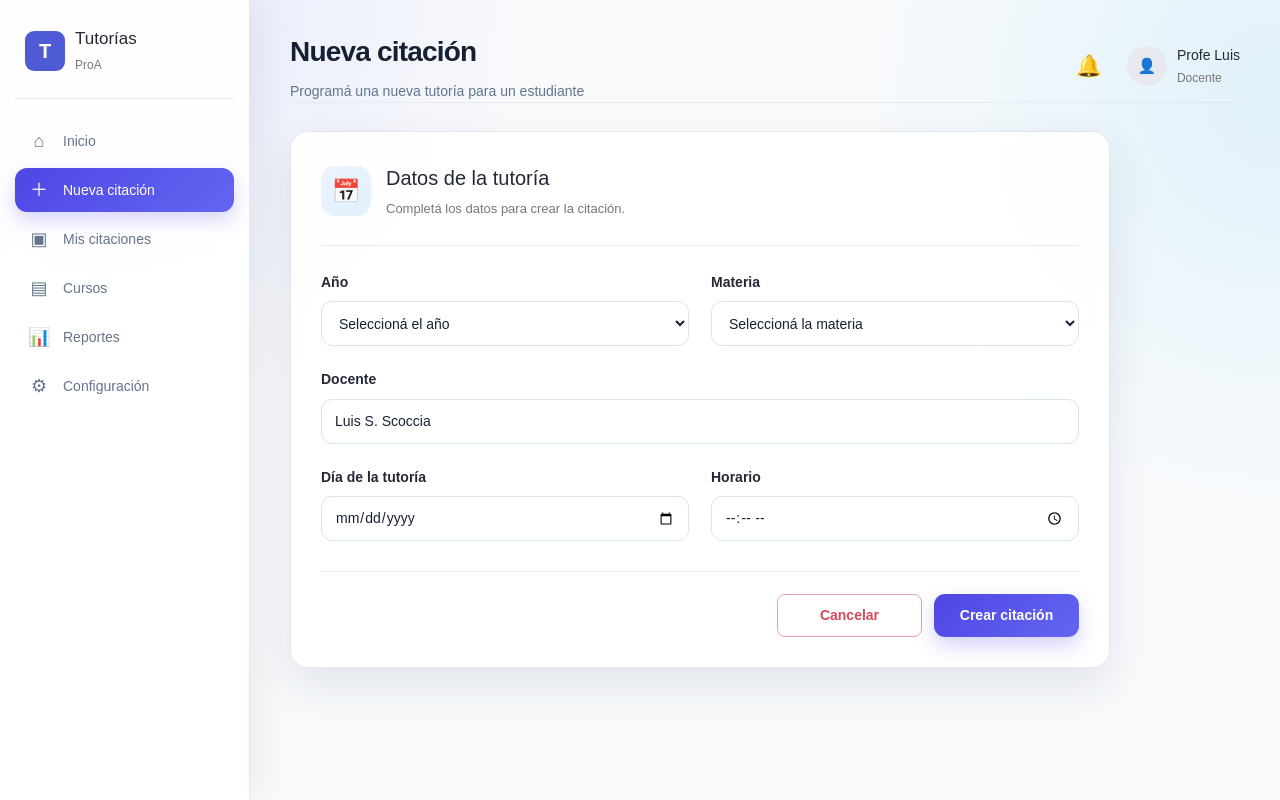
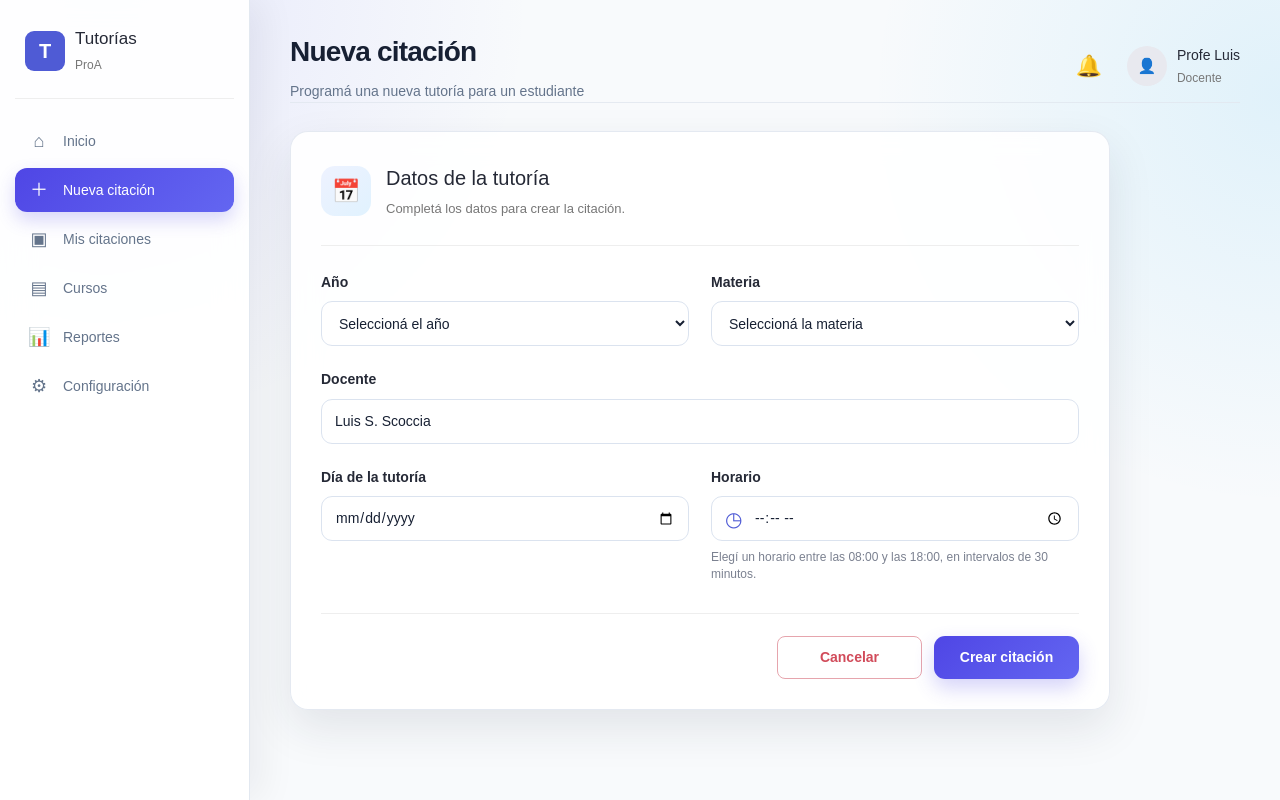
Before and after one commit to julifunes2010-bit/sistema_tutorias, a Vue app in the folder sistemaTutorias/: page /nueva-citacion in a window 1280 px wide. Built offline with nearby package versions, Linux system fonts and the light colour scheme.

Commit message:
Mejora la selección de horarios
Limita los horarios al rango escolar, agrega intervalos de 30 minutos, vista previa y evita duplicar tutorías en la misma fecha y hora.

```diff
--- a/sistemaTutorias/src/nueva-citacion.vue
+++ b/sistemaTutorias/src/nueva-citacion.vue
@@ -108,13 +108,35 @@
 
             <div class="campo">
               <label for="fecha">Día de la tutoría</label>
-              <input id="fecha" v-model="fecha" type="date" required>
+              <input id="fecha" v-model="fecha" :min="fechaMinima" type="date" required>
             </div>
 
-            <div class="campo">
+            <div class="campo horario-campo">
               <label for="hora">Horario</label>
-              <input id="hora" v-model="hora" type="time" required>
+              <div class="hora-input-wrap">
+                <span class="hora-icon" aria-hidden="true">◷</span>
+                <input
+                  id="hora"
+                  v-model="hora"
+                  type="time"
+                  min="08:00"
+                  max="18:00"
+                  step="1800"
+                  list="horarios-disponibles"
+                  required
+                  @input="mensaje = ''"
+                >
+              </div>
+              <datalist id="horarios-disponibles">
+                <option v-for="horario in horariosDisponibles" :key="horario" :value="horario" />
+              </datalist>
+              <small class="campo-ayuda">Elegí un horario entre las 08:00 y las 18:00, en intervalos de 30 minutos.</small>
             </div>
+          </div>
+
+          <div v-if="hora && fecha" class="horario-resumen" aria-live="polite">
+            <span class="resumen-icon">✓</span>
+            <span>Tutoría programada para el <strong>{{ fechaFormateada }}</strong> a las <strong>{{ hora }}</strong>.</span>
           </div>
 
           <p v-if="mensaje" class="mensaje">{{ mensaje }}</p>
@@ -134,7 +156,7 @@
 </template>
 
 <script setup>
-import { ref } from "vue"
+import { computed, ref } from "vue"
 import { useRouter } from "vue-router"
 
 const router = useRouter()
@@ -144,8 +166,25 @@ const materia = ref("")
 const fecha = ref("")
 const hora = ref("")
 const mensaje = ref("")
+const horariosDisponibles = [
+  "08:00", "08:30", "09:00", "09:30", "10:00", "10:30",
+  "11:00", "11:30", "12:00", "12:30", "13:00", "13:30",
+  "14:00", "14:30", "15:00", "15:30", "16:00", "16:30",
+  "17:00", "17:30", "18:00"
+]
+const fechaMinima = new Date().toISOString().split("T")[0]
+const fechaFormateada = computed(() => {
+  if (!fecha.value) return ""
+  return new Intl.DateTimeFormat("es-AR", { day: "2-digit", month: "long", year: "numeric" })
+    .format(new Date(`${fecha.value}T00:00:00`))
+})
 
 function crearCitacion() {
+  if (!horariosDisponibles.includes(hora.value)) {
+    mensaje.value = "Seleccioná un horario válido, disponible entre las 08:00 y las 18:00."
+    return
+  }
+
   const nuevaCitacion = {
     ano: ano.value,
     materia: materia.value,
@@ -156,6 +195,12 @@ function crearCitacion() {
 
   const guardadas = localStorage.getItem("citaciones")
   const citaciones = guardadas ? JSON.parse(guardadas) : []
+
+  const horarioOcupado = citaciones.some(citacion => citacion.fecha === fecha.value && citacion.hora === hora.value)
+  if (horarioOcupado) {
+    mensaje.value = "Ya existe una tutoría agendada para esa fecha y horario. Elegí otro momento."
+    return
+  }
 
   citaciones.push(nuevaCitacion)
   localStorage.setItem("citaciones", JSON.stringify(citaciones))
@@ -398,6 +443,66 @@ input {
 select:focus,
 input:focus {
   border-color: #4f5bd5;
+  box-shadow: 0 0 0 3px rgba(79, 91, 213, .12);
+}
+
+.horario-campo {
+  position: relative;
+}
+
+.hora-input-wrap {
+  position: relative;
+}
+
+.hora-input-wrap input {
+  padding-left: 42px;
+}
+
+.hora-icon {
+  position: absolute;
+  left: 14px;
+  top: 50%;
+  z-index: 1;
+  color: #4f5bd5;
+  font-size: 20px;
+  line-height: 1;
+  transform: translateY(-50%);
+  pointer-events: none;
+}
+
+.campo-ayuda {
+  color: #7b8190;
+  font-size: 12px;
+  line-height: 1.4;
+}
+
+.horario-resumen {
+  display: flex;
+  align-items: center;
+  gap: 10px;
+  margin-top: 24px;
+  padding: 13px 15px;
+  border: 1px solid #dfe3ff;
+  border-radius: 9px;
+  background: #f5f6ff;
+  color: #4b5275;
+  font-size: 13px;
+}
+
+.resumen-icon {
+  display: inline-flex;
+  width: 24px;
+  height: 24px;
+  align-items: center;
+  justify-content: center;
+  border-radius: 50%;
+  background: #4f5bd5;
+  color: #fff;
+  font-weight: bold;
+}
+
+.horario-resumen strong {
+  color: #3f48b4;
 }
 
 input:disabled {
```
